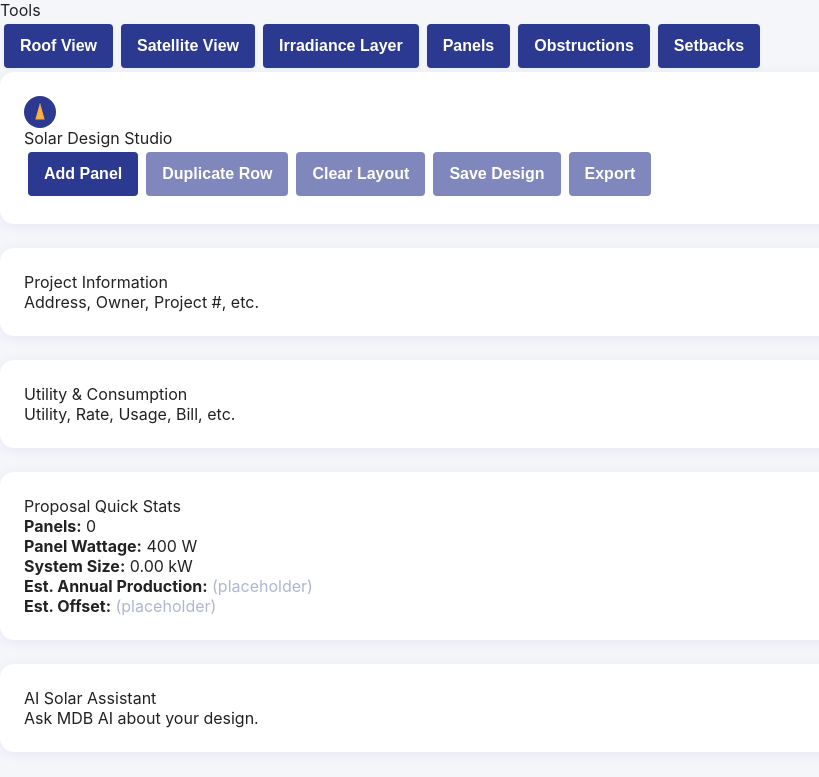
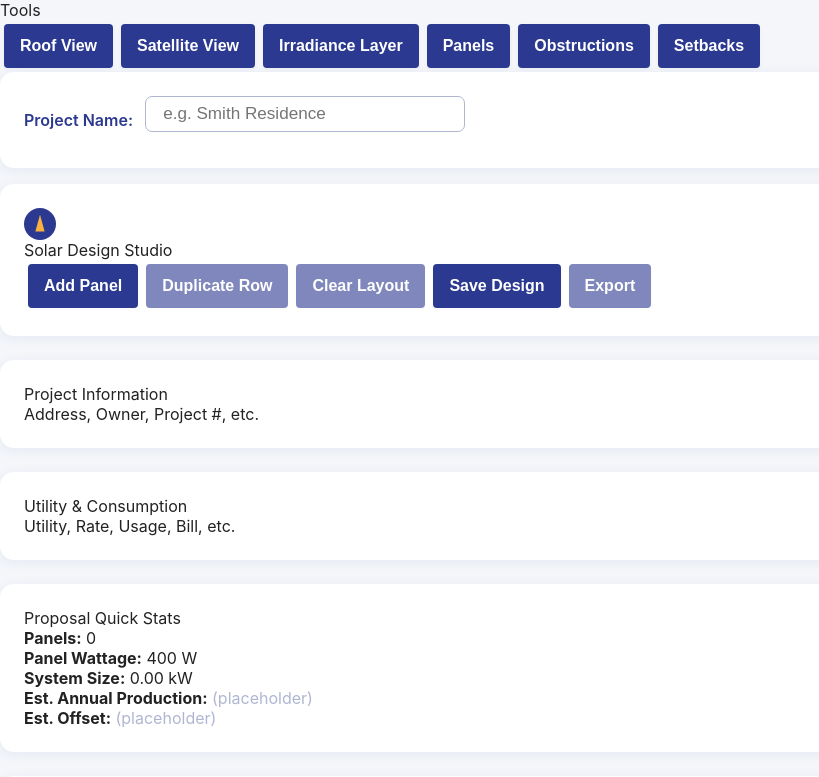
Before and after one commit to diegoalexandermota-web/mdb-solar-os, a Next.js app: page /solar-design-studio in a window 1280 px wide. Shown: the top 777 px of the page, without its empty margins (0-819 px from the left). Built offline with nearby package versions, Linux system fonts and the light colour scheme; no server answers.

Commit message:
Add Supabase save for solar design layouts

```diff
--- a/pages/solar-design-studio.tsx
+++ b/pages/solar-design-studio.tsx
@@ -1,4 +1,5 @@
 import React, { useRef, useState } from "react";
+import { supabase } from "../utils/supabaseClient";
 
 const DEFAULT_PANEL = {
   width: 80,
@@ -20,6 +21,10 @@ function getSystemSizeKw(panels, wattage) {
 }
 
 export default function SolarDesignStudio() {
+  // Save state
+  const [projectName, setProjectName] = useState("");
+  const [saving, setSaving] = useState(false);
+  const [toast, setToast] = useState(null);
   // Canvas state
   const [bgImage, setBgImage] = useState(null);
   const [panels, setPanels] = useState([]);
@@ -168,12 +173,61 @@ export default function SolarDesignStudio() {
     dragData.current = { dragging: false, offsetX: 0, offsetY: 0, id: null };
   }
 
+
   // Calculations
   const panelCount = panels.length;
   const systemSize = getSystemSizeKw(panelCount, panelWattage);
+  const estimatedProduction = "(placeholder)";
+  const estimatedOffset = "(placeholder)";
+
+  // Save to Supabase
+  async function handleSaveDesign() {
+    if (!projectName) {
+      setToast("Please enter a project name.");
+      setTimeout(() => setToast(null), 2000);
+      return;
+    }
+    setSaving(true);
+    setToast(null);
+    const layout_json = {
+      panels,
+      selectedPanel,
+      bgImage: !bgImage?.startsWith("http") ? bgImage : undefined,
+      showPanels,
+      showObstructions,
+      showIrradiance,
+      showSetbacks,
+      panelModel,
+      panelWattage,
+      inverter,
+      battery,
+    };
+    const payload = {
+      project_name: projectName,
+      roof_image_url: bgImage?.startsWith("http") ? bgImage : null,
+      panel_model: panelModel,
+      panel_wattage: panelWattage,
+      inverter_model: inverter,
+      battery_model: battery,
+      panel_count: panelCount,
+      system_size_kw: systemSize,
+      estimated_production: estimatedProduction,
+      estimated_offset: estimatedOffset,
+      layout_json,
+    };
+    const { error } = await supabase.from("solar_designs").insert([payload]);
+    setSaving(false);
+    if (error) {
+      setToast("Error saving design: " + error.message);
+    } else {
+      setToast("Design saved!");
+    }
+    setTimeout(() => setToast(null), 2500);
+  }
 
   return (
     <div className="sds-root">
+      {toast && <div className="dashboard-toast" style={{position:'fixed',top:10,right:10,zIndex:1000}}>{toast}</div>}
       {/* Left Sidebar */}
       <aside className="sds-sidebar">
         <div className="sds-sidebar-header">Tools</div>
@@ -189,6 +243,19 @@ export default function SolarDesignStudio() {
 
       {/* Main Workspace */}
       <main className="sds-main">
+        {/* Project Name Input */}
+        <div className="sds-project-name-row card" style={{marginBottom:16,display:'flex',alignItems:'center',gap:12}}>
+          <label htmlFor="projectName" style={{fontWeight:600,color:'#2b3990'}}>Project Name:</label>
+          <input
+            id="projectName"
+            type="text"
+            value={projectName}
+            onChange={e => setProjectName(e.target.value)}
+            style={{fontSize:'1.07rem',padding:'0.4em 1em',borderRadius:7,border:'1px solid #b0b6d1',flex:1,maxWidth:320}}
+            placeholder="e.g. Smith Residence"
+            disabled={saving}
+          />
+        </div>
         {/* Header/Toolbar */}
         <header className="sds-toolbar card">
           <div className="sds-toolbar-title-row">
@@ -199,10 +266,10 @@ export default function SolarDesignStudio() {
             <span className="sds-toolbar-title">Solar Design Studio</span>
           </div>
           <div className="sds-toolbar-actions">
-            <button className="sds-toolbar-btn" type="button" onClick={addPanel}>Add Panel</button>
-            <button className="sds-toolbar-btn" type="button" onClick={duplicateRow} disabled={!selectedPanel}>Duplicate Row</button>
-            <button className="sds-toolbar-btn" type="button" onClick={clearLayout} disabled={panels.length === 0}>Clear Layout</button>
-            <button className="sds-toolbar-btn" type="button" disabled>Save Design</button>
+            <button className="sds-toolbar-btn" type="button" onClick={addPanel} disabled={saving}>Add Panel</button>
+            <button className="sds-toolbar-btn" type="button" onClick={duplicateRow} disabled={!selectedPanel || saving}>Duplicate Row</button>
+            <button className="sds-toolbar-btn" type="button" onClick={clearLayout} disabled={panels.length === 0 || saving}>Clear Layout</button>
+            <button className="sds-toolbar-btn" type="button" onClick={handleSaveDesign} disabled={saving}>{saving ? "Saving..." : "Save Design"}</button>
             <button className="sds-toolbar-btn" type="button" disabled>Export</button>
           </div>
         </header>
```
